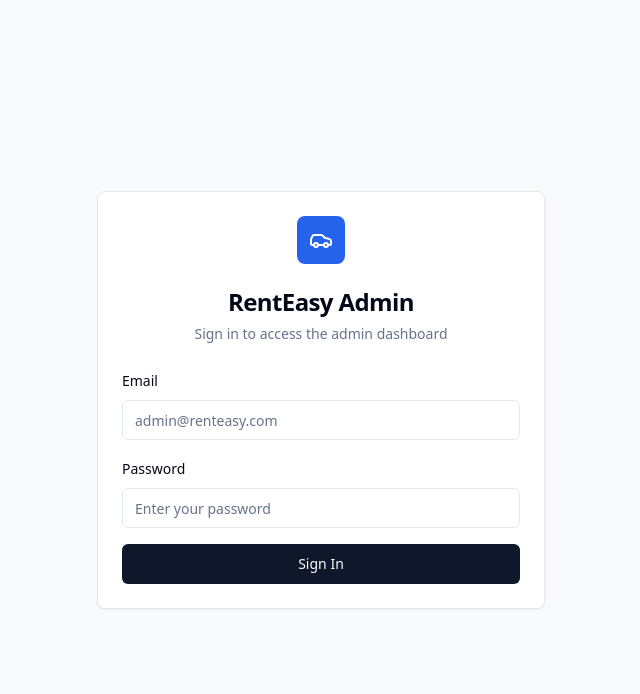
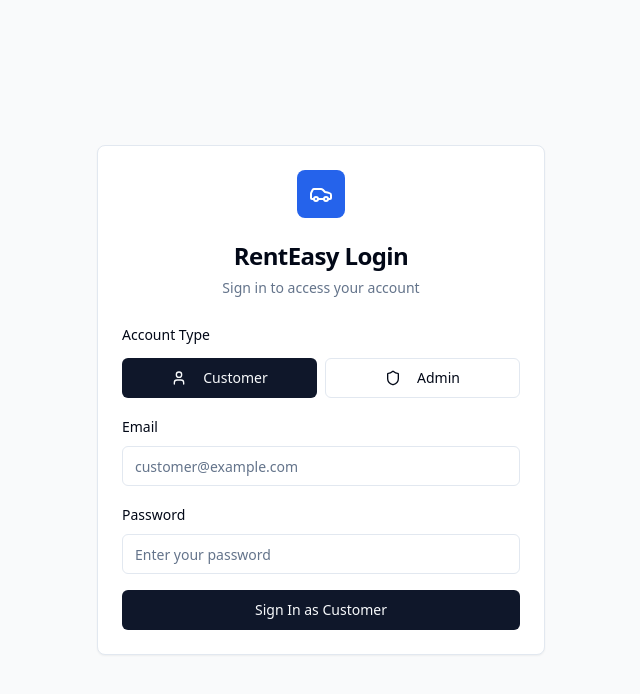
Before and after one commit to klajdishark/cruise-away-rentals, a React (Vite) app: page /login in a window 1280 px wide. Shown: the top 694 px of the page, without its empty margins (319-959 px from the left). Built offline with nearby package versions, Linux system fonts and the light colour scheme.

Commit message:
Add admin dashboard routing and navigation
- Add route for admin dashboard at `/admin`.
- Update Login page to redirect to the appropriate dashboard based on user role.
- Add navigation links to switch between dashboards.

```diff
--- a/src/App.tsx
+++ b/src/App.tsx
@@ -8,6 +8,7 @@ import Index from "./pages/Index";
 import Cars from "./pages/Cars";
 import Booking from "./pages/Booking";
 import Dashboard from "./pages/Dashboard";
+import AdminDashboard from "./pages/AdminDashboard";
 import Login from "./pages/Login";
 import HowItWorks from "./pages/HowItWorks";
 import Contact from "./pages/Contact";
@@ -26,7 +27,8 @@ const App = () => (
           <Route path="/login" element={<Login />} />
           <Route path="/cars" element={<Cars />} />
           <Route path="/booking/:carId" element={<Booking />} />
-          <Route path="/dashboard" element={<Dashboard />} />
+          <Route path="/dashboard/*" element={<Dashboard />} />
+          <Route path="/admin/*" element={<AdminDashboard />} />
           <Route path="/how-it-works" element={<HowItWorks />} />
           <Route path="/contact" element={<Contact />} />
           {/* ADD ALL CUSTOM ROUTES ABOVE THE CATCH-ALL "*" ROUTE */}
--- a/src/components/Header.tsx
+++ b/src/components/Header.tsx
@@ -1,7 +1,7 @@
 
 import React, { useState } from 'react';
 import { Link, useLocation } from 'react-router-dom';
-import { Car, Menu, X, User } from 'lucide-react';
+import { Car, Menu, X, User, Shield } from 'lucide-react';
 import { Button } from '@/components/ui/button';
 
 const Header = () => {
@@ -49,7 +49,13 @@ const Header = () => {
             <Button asChild variant="ghost" className="rounded-full">
               <Link to="/dashboard">
                 <User className="w-4 h-4 mr-2" />
-                Dashboard
+                Customer Dashboard
+              </Link>
+            </Button>
+            <Button asChild variant="ghost" className="rounded-full">
+              <Link to="/admin">
+                <Shield className="w-4 h-4 mr-2" />
+                Admin Panel
               </Link>
             </Button>
             <Button asChild className="bg-blue-600 hover:bg-blue-700 text-white rounded-full">
@@ -90,7 +96,13 @@ const Header = () => {
                 <Button asChild variant="ghost" className="w-full justify-start rounded-full">
                   <Link to="/dashboard" onClick={() => setIsMenuOpen(false)}>
                     <User className="w-4 h-4 mr-2" />
-                    Dashboard
+                    Customer Dashboard
+                  </Link>
+                </Button>
+                <Button asChild variant="ghost" className="w-full justify-start rounded-full">
+                  <Link to="/admin" onClick={() => setIsMenuOpen(false)}>
+                    <Shield className="w-4 h-4 mr-2" />
+                    Admin Panel
                   </Link>
                 </Button>
                 <Button asChild className="w-full bg-blue-600 hover:bg-blue-700 text-white rounded-full">
--- a/src/components/user/UserSidebar.tsx
+++ b/src/components/user/UserSidebar.tsx
@@ -8,7 +8,8 @@ import {
   CreditCard,
   User,
   Car,
-  LogOut
+  LogOut,
+  Shield
 } from 'lucide-react';
 import { Button } from '@/components/ui/button';
 
@@ -74,8 +75,22 @@ export const UserSidebar = () => {
           })}
         </nav>
 
+        {/* Admin Panel Link */}
+        <div className="mt-6 pt-4 border-t border-gray-200">
+          <Button
+            variant="ghost"
+            className="w-full justify-start text-gray-700 hover:bg-gray-100"
+            asChild
+          >
+            <Link to="/admin">
+              <Shield className="w-5 h-5 mr-3" />
+              Admin Panel
+            </Link>
+          </Button>
+        </div>
+
         {/* Logout Button */}
-        <div className="mt-8 pt-6 border-t border-gray-200">
+        <div className="mt-4 pt-4 border-t border-gray-200">
           <Button
             variant="ghost"
             className="w-full justify-start text-gray-700 hover:bg-gray-100"
--- a/src/pages/Login.tsx
+++ b/src/pages/Login.tsx
@@ -5,17 +5,22 @@ import { Button } from '@/components/ui/button';
 import { Input } from '@/components/ui/input';
 import { Label } from '@/components/ui/label';
 import { Card, CardContent, CardDescription, CardHeader, CardTitle } from '@/components/ui/card';
-import { Car } from 'lucide-react';
+import { Car, User, Shield } from 'lucide-react';
 
 const Login = () => {
   const [email, setEmail] = useState('');
   const [password, setPassword] = useState('');
+  const [userType, setUserType] = useState<'user' | 'admin'>('user');
   const navigate = useNavigate();
 
   const handleSubmit = (e: React.FormEvent) => {
     e.preventDefault();
-    // For now, just redirect to dashboard without any validation
-    navigate('/dashboard');
+    // For now, redirect based on selected user type
+    if (userType === 'admin') {
+      navigate('/admin');
+    } else {
+      navigate('/dashboard');
+    }
   };
 
   return (
@@ -27,17 +32,42 @@ const Login = () => {
               <Car className="w-6 h-6 text-white" />
             </div>
           </div>
-          <CardTitle className="text-2xl font-bold">RentEasy Admin</CardTitle>
-          <CardDescription>Sign in to access the admin dashboard</CardDescription>
+          <CardTitle className="text-2xl font-bold">RentEasy Login</CardTitle>
+          <CardDescription>Sign in to access your account</CardDescription>
         </CardHeader>
         <CardContent>
           <form onSubmit={handleSubmit} className="space-y-4">
+            {/* User Type Selection */}
+            <div className="space-y-3">
+              <Label>Account Type</Label>
+              <div className="grid grid-cols-2 gap-2">
+                <Button
+                  type="button"
+                  variant={userType === 'user' ? 'default' : 'outline'}
+                  className="flex items-center justify-center space-x-2"
+                  onClick={() => setUserType('user')}
+                >
+                  <User className="w-4 h-4" />
+                  <span>Customer</span>
+                </Button>
+                <Button
+                  type="button"
+                  variant={userType === 'admin' ? 'default' : 'outline'}
+                  className="flex items-center justify-center space-x-2"
+                  onClick={() => setUserType('admin')}
+                >
+                  <Shield className="w-4 h-4" />
+                  <span>Admin</span>
+                </Button>
+              </div>
+            </div>
+
             <div className="space-y-2">
               <Label htmlFor="email">Email</Label>
               <Input
                 id="email"
                 type="email"
-                placeholder="admin@renteasy.com"
+                placeholder={userType === 'admin' ? 'admin@renteasy.com' : 'customer@example.com'}
                 value={email}
                 onChange={(e) => setEmail(e.target.value)}
                 required
@@ -55,7 +85,7 @@ const Login = () => {
               />
             </div>
             <Button type="submit" className="w-full">
-              Sign In
+              Sign In as {userType === 'admin' ? 'Admin' : 'Customer'}
             </Button>
           </form>
         </CardContent>
```
